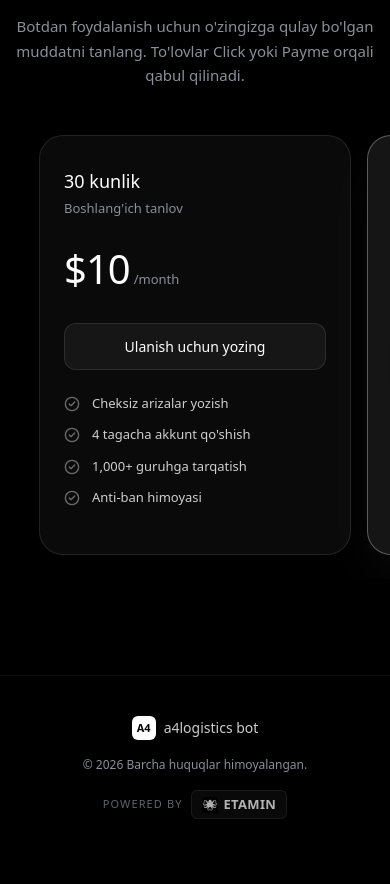
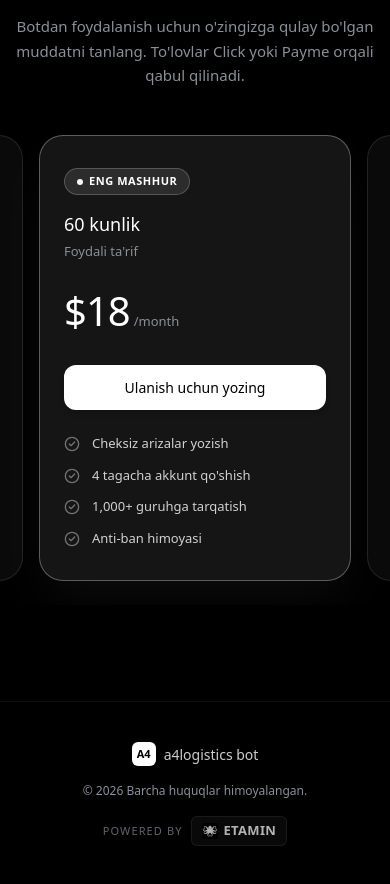
Before and after one commit to jooshaa/a4logisticsLanding, a Next.js app: page / in a window 390 px wide. Shown: the part 2780-3664 px from the top of the page. Before the commit the page ends 3639 px from the top, so only its background shows below. Built offline with nearby package versions, Linux system fonts and the light colour scheme.

Commit message:
Pricing: scroll to featured on load, fix badge inside card, add etamin.uz link to footer

```diff
--- a/app/page.tsx
+++ b/app/page.tsx
@@ -1,5 +1,5 @@
 'use client';
-import { useState, useEffect } from 'react';
+import { useState, useEffect, useRef } from 'react';
 import { FileText, Users, Send, Key, Shield, Smartphone, Zap, CheckCircle2 } from 'lucide-react';
 import IphoneTgDemo from './components/IphoneTgDemo';
 import AnimatedStats from './components/AnimatedStats';
@@ -255,16 +255,36 @@ export default function Home() {
             </p>
           </div>
 
-          {/* Mobile: horizontal snap carousel with peek */}
-          <div className="sm:hidden overflow-x-auto scrollbar-hide snap-x snap-mandatory flex gap-4 px-[10vw] pb-6" style={{ scrollbarWidth: 'none', msOverflowStyle: 'none' }}>
+          {/* Mobile: horizontal snap carousel with peek — starts at featured (center) card */}
+          {(() => {
+            // eslint-disable-next-line react-hooks/rules-of-hooks
+            const carouselRef = useRef<HTMLDivElement>(null);
+            // eslint-disable-next-line react-hooks/rules-of-hooks
+            useEffect(() => {
+              const el = carouselRef.current;
+              if (!el) return;
+              // scroll so the center (featured) card is in view
+              const card = el.children[1] as HTMLElement;
+              if (card) {
+                const offset = card.offsetLeft - (el.offsetWidth - card.offsetWidth) / 2;
+                el.scrollLeft = offset;
+              }
+            }, []);
+            return (
+              <div ref={carouselRef} className="sm:hidden overflow-x-auto snap-x snap-mandatory flex gap-4 px-[10vw] pb-6" style={{ scrollbarWidth: 'none', msOverflowStyle: 'none' }}>
                 {[
                   { days: "30 kunlik", desc: "Boshlang'ich tanlov", price: "$10", suffix: "/month", featured: false },
                   { days: "60 kunlik", desc: "Foydali ta'rif", price: "$18", suffix: "/month", featured: true },
                   { days: "90 kunlik", desc: "Uzoq muddatli qulaylik", price: "$25", suffix: "/month", featured: false }
                 ].map((plan, i) => (
-              <div key={i} className={`relative snap-center flex-shrink-0 w-[80vw] rounded-3xl border transition-all duration-300 ${plan.featured ? 'border-white/30 bg-[#151515] pt-12 pb-8 px-6 shadow-2xl shadow-white/5' : 'border-white/10 bg-[#0A0A0A] py-8 px-6'}`}>
-                {plan.featured && <div className="absolute top-0 left-1/2 -translate-x-1/2 -translate-y-1/2 bg-white text-black px-4 py-1.5 rounded-full text-[11px] font-bold tracking-wider uppercase shadow-lg whitespace-nowrap">Eng mashhur</div>}
+                  <div key={i} className={`snap-center flex-shrink-0 w-[80vw] rounded-3xl border transition-all duration-300 ${plan.featured ? 'border-white/30 bg-[#151515] py-8 px-6 shadow-2xl shadow-white/5' : 'border-white/10 bg-[#0A0A0A] py-8 px-6'}`}>
                     <div className="flex flex-col h-full">
+                      {plan.featured && (
+                        <div className="inline-flex self-start items-center gap-1.5 bg-white/10 border border-white/20 text-white px-3 py-1 rounded-full text-[11px] font-semibold tracking-wider uppercase mb-4">
+                          <span className="w-1.5 h-1.5 rounded-full bg-white animate-pulse" />
+                          Eng mashhur
+                        </div>
+                      )}
                       <h3 className="text-[18px] text-white font-medium mb-1">{plan.days}</h3>
                       <div className="text-[13px] text-[#8A8F98] mb-5">{plan.desc}</div>
                       <div className="flex items-baseline gap-1 mb-6">
@@ -291,6 +311,8 @@ export default function Home() {
                   </div>
                 ))}
               </div>
+            );
+          })()}
 
           {/* Desktop: original 3-column layout */}
           <div className="hidden sm:flex flex-row items-stretch justify-center max-w-[1000px] mx-auto gap-0 px-6">
@@ -340,13 +362,13 @@ export default function Home() {
           </div>
           <div className="flex flex-col sm:flex-row items-center gap-4 sm:gap-8">
             <div className="text-[12px] text-[#8A8F98]">© {new Date().getFullYear()} Barcha huquqlar himoyalangan.</div>
-            <div className="flex items-center gap-2 opacity-70 hover:opacity-100 transition-opacity cursor-default">
+            <a href="https://etamin.uz/" target="_blank" rel="noopener noreferrer" className="flex items-center gap-2 opacity-70 hover:opacity-100 transition-opacity">
               <span className="text-[11px] text-[#8A8F98] uppercase tracking-widest">Powered by</span>
-              <div className="flex items-center gap-1.5 bg-white/5 px-2.5 py-1 rounded-md border border-white/10">
+              <div className="flex items-center gap-1.5 bg-white/5 px-2.5 py-1 rounded-md border border-white/10 hover:border-white/30 transition-colors">
                 <img src="/etamin-logo.png" alt="ETAMIN logo" className="h-4 w-auto object-contain" />
                 <span className="text-[13px] font-semibold tracking-wide text-white">ETAMIN</span>
               </div>
-            </div>
+            </a>
           </div>
         </div>
       </footer>
```
Lines whose indentation alone changed are shown as unchanged.
